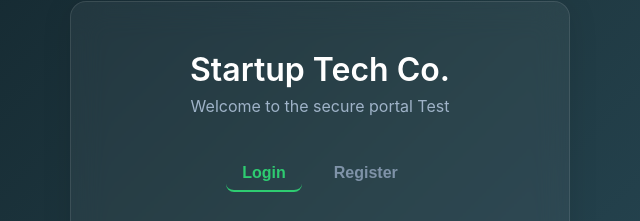
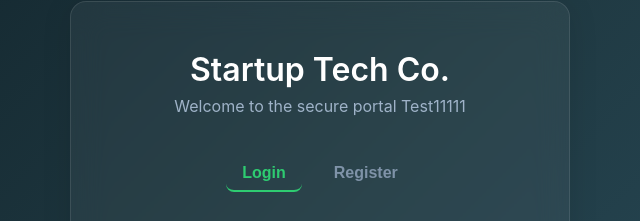
Before and after one commit to airnav-aeron/devops-training, a website: page public/index.html in a window 1280 px wide. Shown: the part 146-367 px from the top of the page, 320-960 px from the left. Drawn offline with Linux system fonts and the light colour scheme.

Commit message:
i added 1111 on welcome sectipn

```diff
--- a/public/index.html
+++ b/public/index.html
@@ -227,7 +227,7 @@
     <!-- Auth Section -->
     <div id="auth-section">
       <h1>Startup Tech Co.</h1>
-      <p class="subtitle">Welcome to the secure portal Test</p>
+      <p class="subtitle">Welcome to the secure portal Test11111</p>
 
       <div class="tabs">
         <button class="tab active" onclick="switchTab('login')" id="tab-login">Login</button>
```
